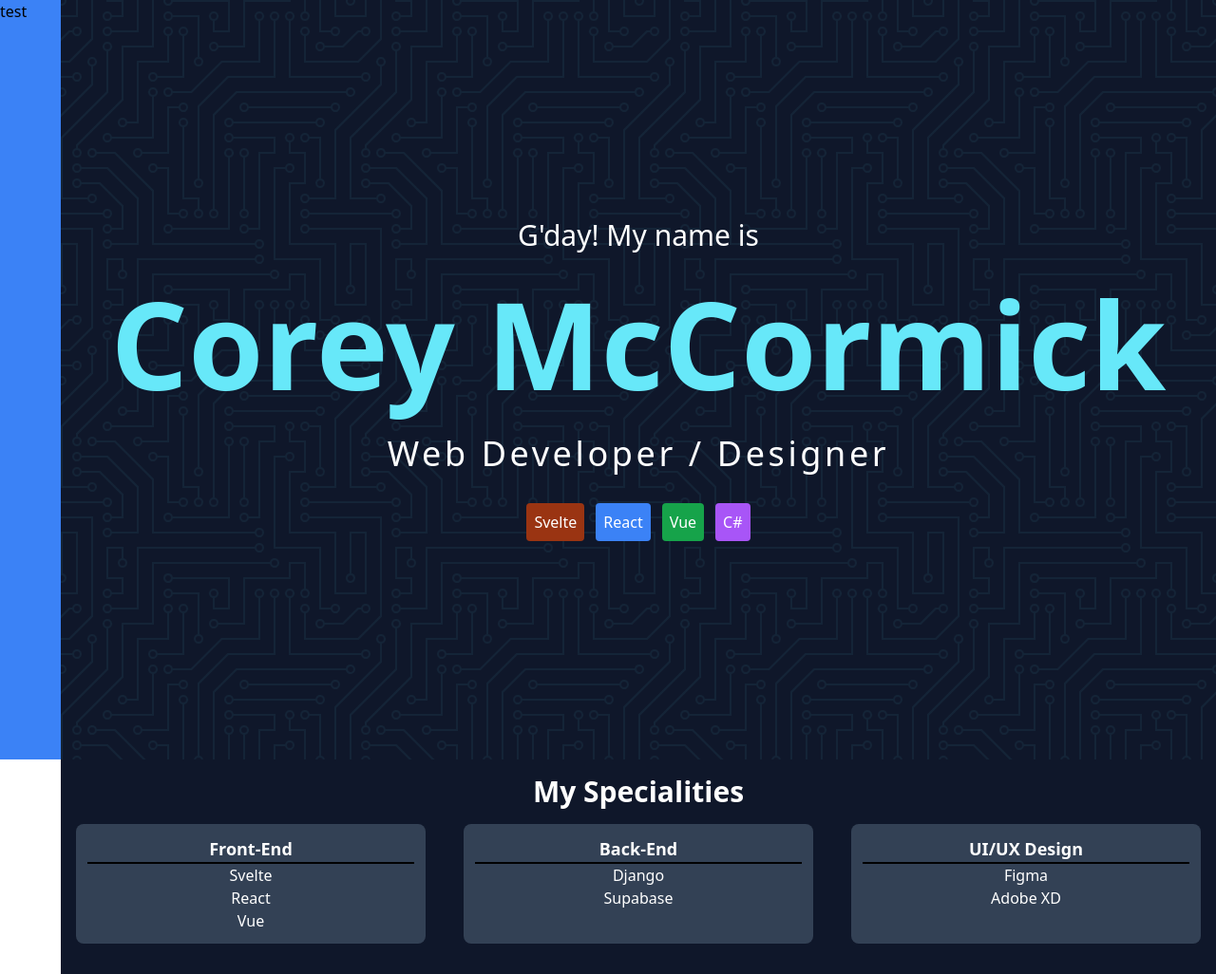
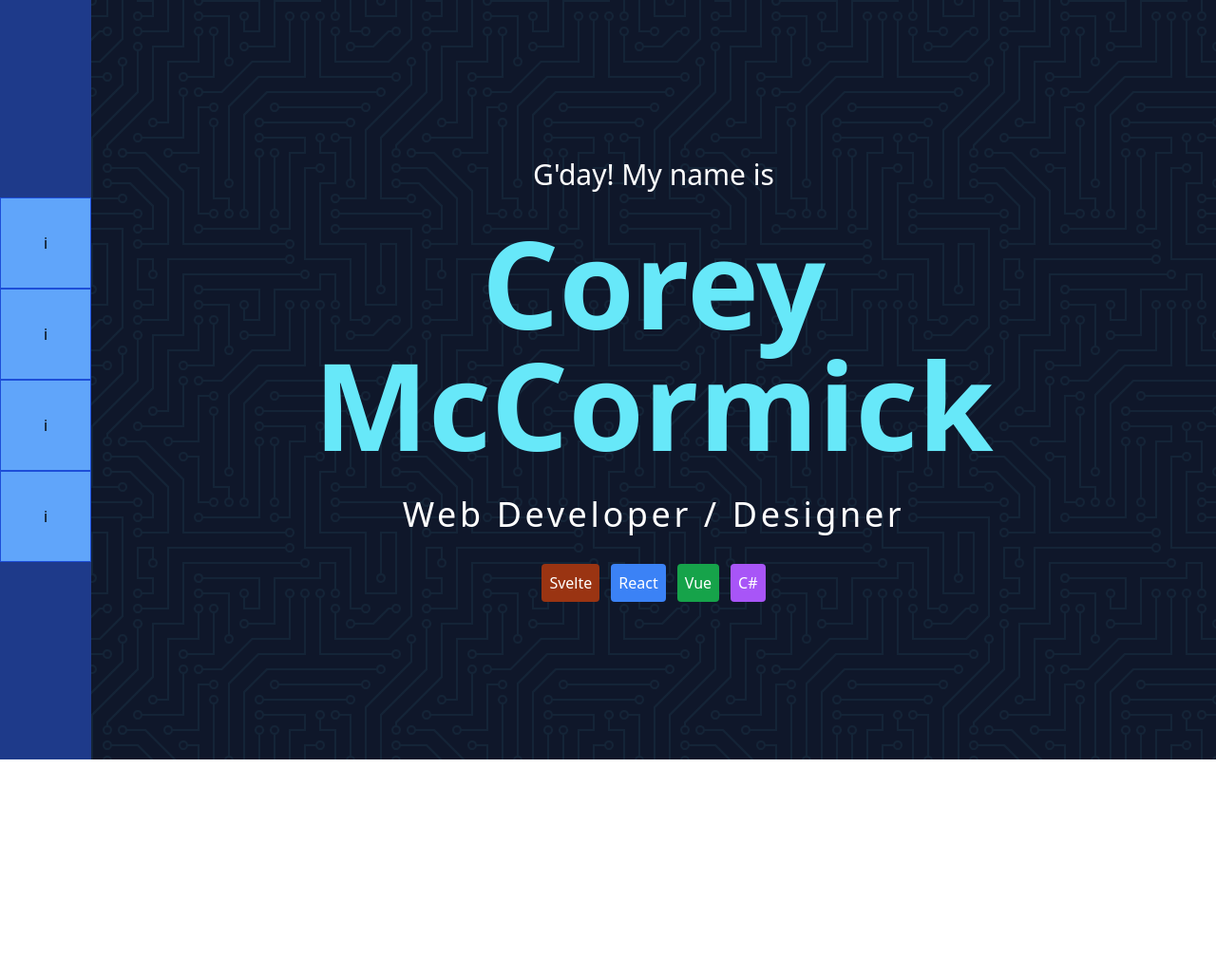
Before and after one commit to McCorsa/mccorsa-v2, an Astro site: page / in a window 1280 px wide. Shown: the whole page at 95% size. After the commit the page ends 800 px from the top, so only its background shows below. Built offline with nearby package versions, Linux system fonts and the light colour scheme; Astro itself is replaced by a stand-in of ours.

Commit message:
Added side navbar

```diff
--- a/src/pages/index.astro
+++ b/src/pages/index.astro
@@ -4,10 +4,14 @@ import Layout from "../layouts/Layout.astro";
 ---
 
 <Layout title="Home">
-	<div class="flex">
-		<aside class="sticky top-0 w-16 bg-blue-500 h-screen">test</aside>
-		<div class="flex-auto">
-			<header class="text-white h-screen flex flex-col justify-center items-center px-12 gap-1 lg:gap-8">
+	<div class="flex flex-col md:flex-row h-screen">
+		<aside class="md:sticky order-last md:order-1 bottom-0 bg-blue-900 md:h-screen flex flex-row md:flex-col justify-center">
+			<a class="h-24 w-24 bg-blue-400 hover:bg-blue-300 border border-blue-700 flex justify-center items-center">i</a>
+			<a class="h-24 w-24 bg-blue-400 hover:bg-blue-300 border border-blue-700 flex justify-center items-center">i</a>
+			<a class="h-24 w-24 bg-blue-400 hover:bg-blue-300 border border-blue-700 flex justify-center items-center">i</a>
+			<a class="h-24 w-24 bg-blue-400 hover:bg-blue-300 border border-blue-700 flex justify-center items-center">i</a>
+		</aside>
+		<header class="flex-auto order-1 md:order-2 text-white md:h-screen flex flex-col justify-center items-center px-12 gap-1 lg:gap-8">
 			<p class="text-xl lg:text-3xl">G'day! My name is</p>
 			<h1 class="text-5xl lg:text-9xl font-bold text-cyan-300 text-center">Corey McCormick</h1>
 			<h3 class="text-2xl lg:text-4xl font-light lg:tracking-widest">
@@ -20,30 +24,6 @@ import Layout from "../layouts/Layout.astro";
 				<div class="bg-purple-500 p-2 rounded">C#</div>
 			</div>
 		</header>
-			<main class="bg-slate-900 text-white">
-				<section class="flex flex-col container mx-auto items-center py-4">
-					<h1 class="text-3xl font-extrabold">My Specialities</h1>
-					<div class="grid grid-cols-3 w-full gap-10 p-4">
-						<div class="bg-slate-700 rounded-lg p-3 text-center">
-							<h3 class="text-lg font-semibold border-b-black border-b-2">Front-End</h3>
-							<p>Svelte</p>
-							<p>React</p>
-							<p>Vue</p>
-						</div>
-						<div class="bg-slate-700 rounded-lg p-3 text-center">
-							<h3 class="text-lg font-semibold border-b-black border-b-2">Back-End</h3>
-							<p>Django</p>
-							<p>Supabase</p>
-						</div>
-						<div class="bg-slate-700 rounded-lg p-3 text-center">
-							<h3 class="text-lg font-semibold border-b-black border-b-2">UI/UX Design</h3>
-							<p>Figma</p>
-							<p>Adobe XD</p>
-						</div>
-					</div>
-				</section>
-			</main>
-		</div>
 	</div>
 
 
```
Lines whose indentation alone changed are shown as unchanged.
